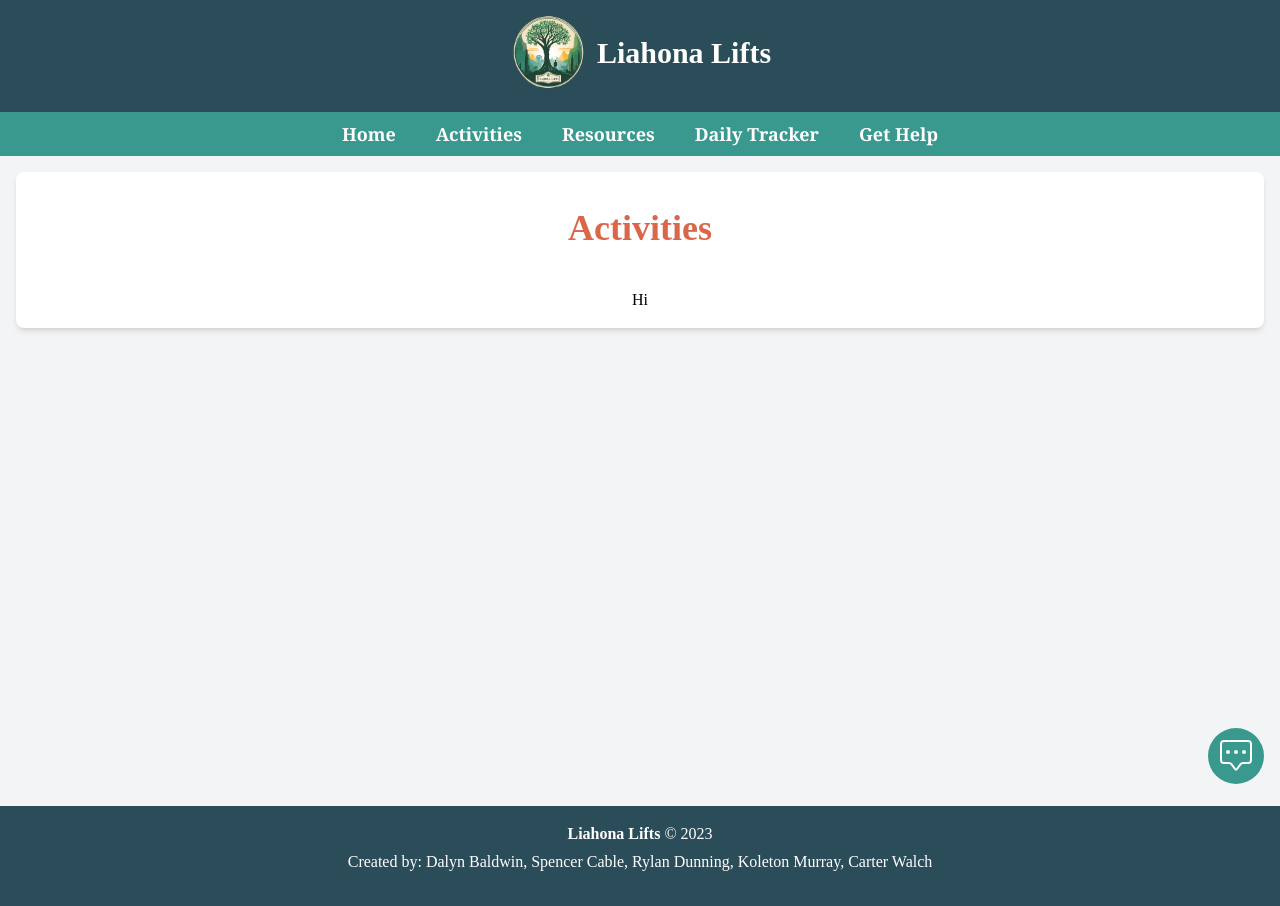
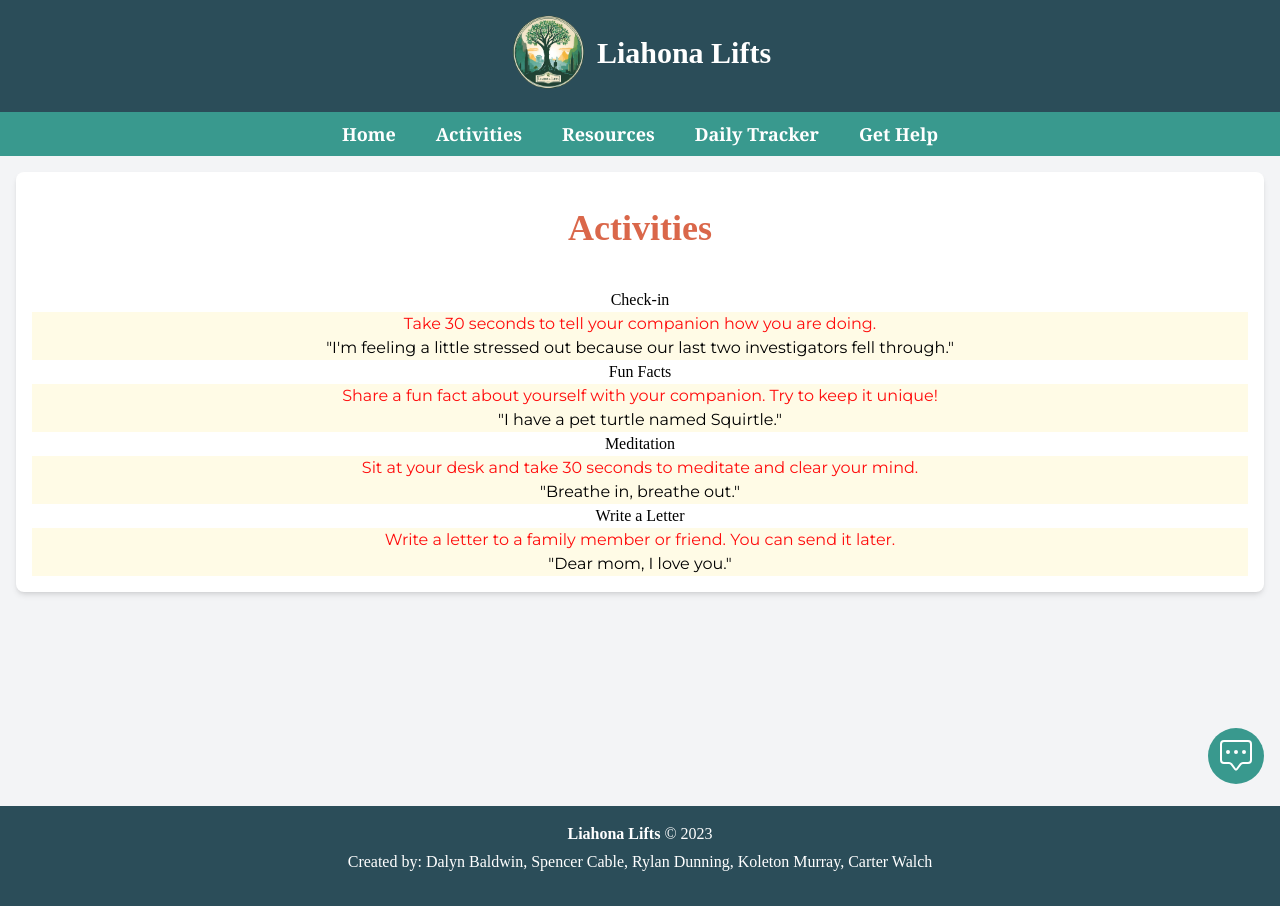
Before and after one commit to koletonmurray/mental-health-app, a React (Create React App) app in the folder frontend/mental-health-app/: page /activity in a window 1280 px wide. Built offline with nearby package versions, Linux system fonts and the light colour scheme; a web font is replaced by a local one.

Commit message:
added dalyns activities

```diff
--- a/frontend/mental-health-app/src/pages/Activities.js
+++ b/frontend/mental-health-app/src/pages/Activities.js
@@ -3,10 +3,116 @@ import PageTitle from '../components/PageTitle';
 
 function Activities() {
 
+    const activities =
+    {
+        "Check-in":
+        {
+            "name": "Check-in",
+            "description": "Take 30 seconds to tell your companion how you are doing.",
+            "example": "I'm feeling a little stressed out because our last two investigators fell through."
+        },
+        "Fun Facts":
+        {
+            "name": "Fun Facts",
+            "description": "Share a fun fact about yourself with your companion. Try to keep it unique!",
+            "example": "I have a pet turtle named Squirtle."
+        },
+        "Meditation":
+        {
+            "name": "Meditation",
+            "description": "Sit at your desk and take 30 seconds to meditate and clear your mind.",
+            "example": "Breathe in, breathe out."
+        },
+        "Write a Letter":
+        {
+            "name": "Write a Letter",
+            "description": "Write a letter to a family member or friend. You can send it later.",
+            "example": "Dear mom, I love you."
+        }
+    }
+
+    const checkin = activities["Check-in"];
+    const funfacts = activities["Fun Facts"];
+    const meditation = activities["Meditation"];
+    const letter = activities["Write a Letter"];
+
+    const [checkinSelected, setCheckinSelected] = React.useState(false);
+    const [funfactsSelected, setFunfactsSelected] = React.useState(false);
+    const [meditationSelected, setMeditationSelected] = React.useState(false);
+    const [letterSelected, setLetterSelected] = React.useState(false);
+
+    function SelectCheckin() {
+        checkinSelected ? setCheckinSelected(false) : setCheckinSelected(true);
+        setFunfactsSelected(false);
+        setMeditationSelected(false);
+        setLetterSelected(false);
+    }
+
+    function SelectFunfacts() {
+        funfactsSelected ? setFunfactsSelected(false) : setFunfactsSelected(true);
+        setCheckinSelected(false);
+        setMeditationSelected(false);
+        setLetterSelected(false);
+    }
+
+    function SelectMeditation() {
+        meditationSelected ? setMeditationSelected(false) : setMeditationSelected(true);
+        setCheckinSelected(false);
+        setFunfactsSelected(false);
+        setLetterSelected(false);
+    }
+
+    function SelectLetter() {
+        letterSelected ? setLetterSelected(false) : setLetterSelected(true);
+        setCheckinSelected(false);
+        setFunfactsSelected(false);
+        setMeditationSelected(false);
+    }
+
     return (
         <div>
             <PageTitle title={'Activities'}/>
-            <h1>Hi</h1>
+
+            <div className='activity-card'>
+                <div className={`activity-title ${checkinSelected ? 'selected' : ''}`} onClick={SelectCheckin}>
+                    <h1>{checkin.name}</h1>
+                </div>
+                <div className={`activity-description bg-lemon-50 ${checkinSelected ? 'display-block' : 'display-none'}`}>
+                    <p className='text-sunset-800'>{checkin.description}</p>
+                    <p className='activity-example'>"{checkin.example}"</p>
+                </div>
+            </div>
+
+            <div className='activity-card'>
+                <div className={`activity-title ${funfactsSelected ? 'selected' : ''}`} onClick={SelectFunfacts}>
+                    <h1>{funfacts.name}</h1>
+                </div>
+                <div className={`activity-description bg-lemon-50 ${funfactsSelected ? 'display-block' : 'display-none'}`}>
+                    <p className='text-sunset-800'>{funfacts.description}</p>
+                    <p className='activity-example'>"{funfacts.example}"</p>
+                </div>
+            </div>
+
+            <div className='activity-card'>
+                <div className={`activity-title ${meditationSelected ? 'selected' : ''}`} onClick={SelectMeditation}>
+                    <h1>{meditation.name}</h1>
+                </div>
+                <div className={`activity-description bg-lemon-50 ${meditationSelected ? 'display-block' : 'display-none'}`}>
+                    <p className='text-sunset-800'>{meditation.description}</p>
+                    <p className='activity-example'>"{meditation.example}"</p>
+                </div>
+            </div>
+
+            <div className='activity-card'>
+                <div className={`activity-title ${letterSelected ? 'selected' : ''}`} onClick={SelectLetter}>
+                    <h1>{letter.name}</h1>
+                </div>
+                <div className={`activity-description bg-lemon-50 ${letterSelected ? 'display-block' : 'display-none'}`}>
+                    <p className='text-sunset-800'>{letter.description}</p>
+                    <p className='activity-example'>"{letter.example}"</p>
+                </div>
+            </div>
+
         </div>
   );
 }
```
